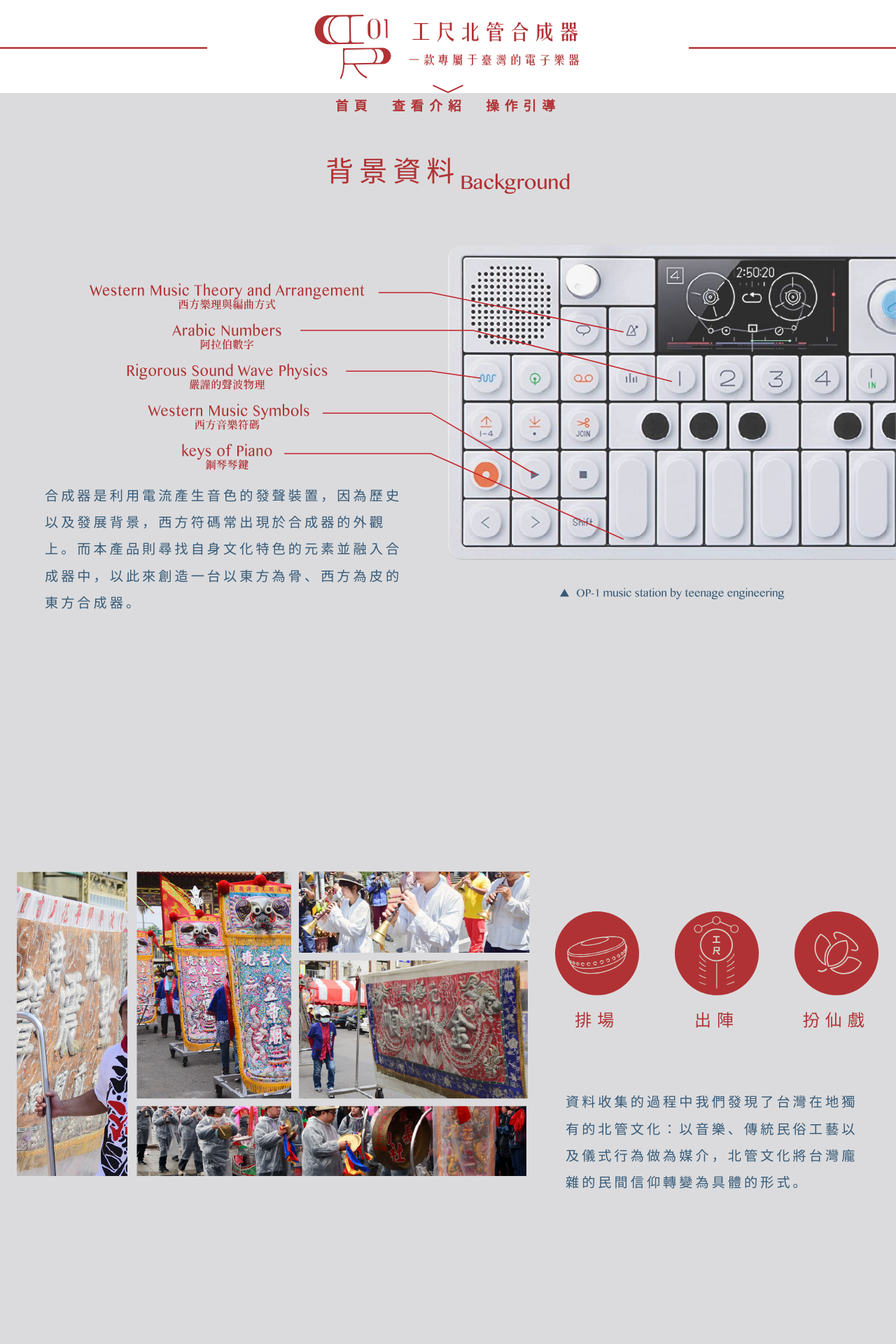
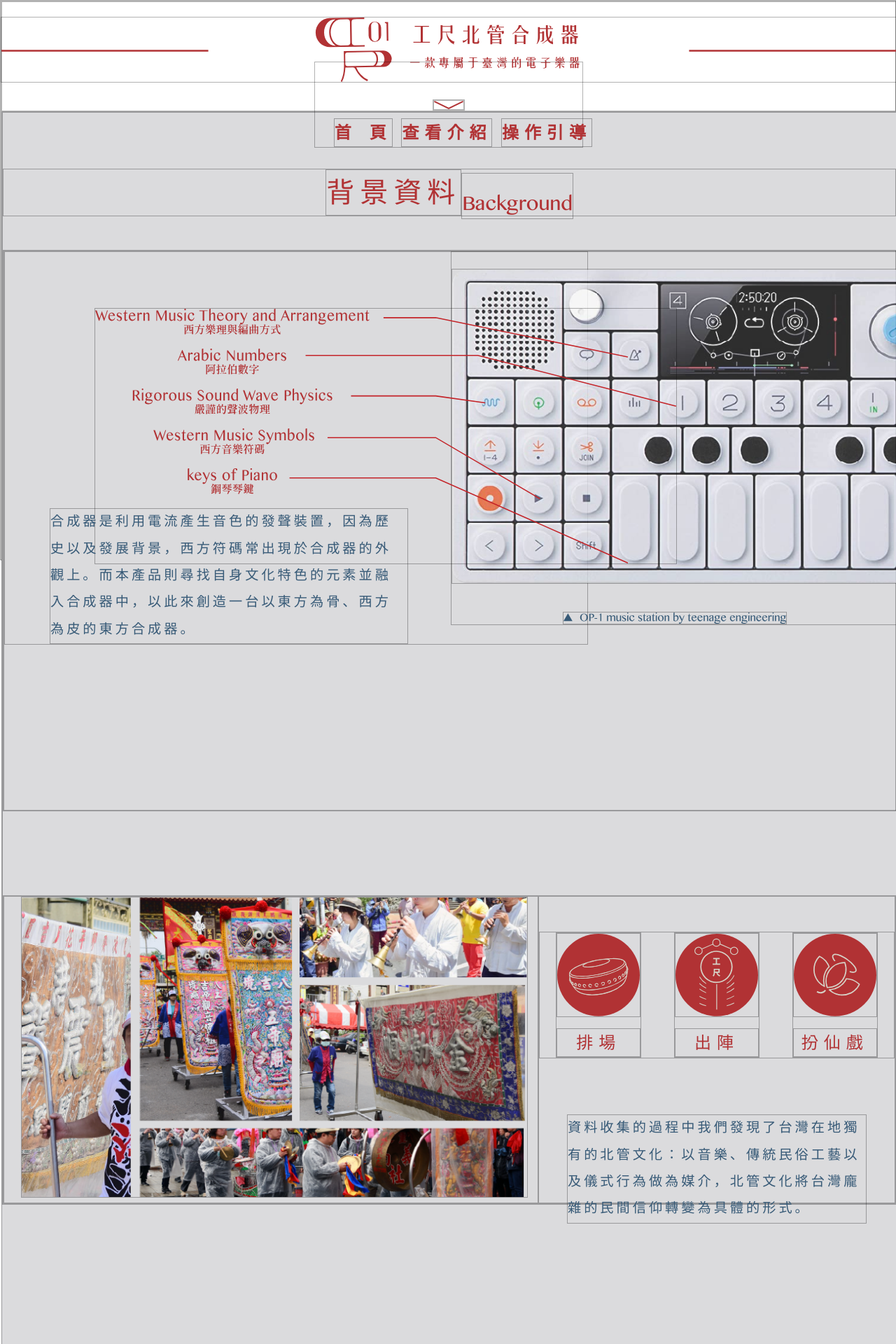
Before and after one commit to WinChiu/NTUST-Music-Project, a PHP site: page / in a window 1280 px wide; the page is wider, and only the part inside the window is pictured. Shown: the top 1920 px of that part at 70% size. Run offline with PHP 8.4, Linux system fonts and the light colour scheme; style sheets or scripts are compiled from the project's sources; some web fonts are replaced.

Commit message:
img size changed

```diff
--- a/index.html
+++ b/index.html
@@ -17,7 +17,7 @@
       <div id="menu">
         <img class="arrow" src="./assets/img/menu/menuArrowRed.svg" alt="" />
         <div class="toggle">
-          <h3 class="home">首頁</h3>
+          <h3 class="home">首&nbsp頁</h3>
           <h3 class="description">查看介紹</h3>
           <h3 class="play">操作引導</h3>
         </div>
--- a/src/sass/style.css
+++ b/src/sass/style.css
@@ -35,6 +35,7 @@
 }
 
 * {
+  border: solid 1px rgba(0, 0, 0, 0.3);
   position: relative;
   box-sizing: border-box;
   font-family: "GenWanMin-SB", "MyanmarMN";
@@ -51,6 +52,7 @@ html, body {
   background-color: #DBDBDD;
   position: absolute;
   z-index: 5;
+  width: 100vw;
 }
 
 #sectionDescription p {
@@ -99,27 +101,29 @@ html, body {
   align-items: center;
 }
 #logoRed #menu {
-  margin-top: 8px;
+  margin-top: 3vh;
   display: flex;
   flex-direction: column;
   justify-content: center;
   align-items: center;
 }
 #logoRed #menu img.arrow {
-  width: 44.6px;
+  width: 3.5vw;
 }
 #logoRed #menu .toggle {
   position: absolute;
-  width: 322px;
+  width: 30vw;
   text-align: center;
   display: flex;
-  justify-content: space-between;
+  justify-content: space-around;
   align-items: center;
 }
 #logoRed #menu .toggle h3 {
+  left: 1.6vw;
   color: #B13234;
   margin: 0;
-  margin-top: 48px;
+  margin-top: 10vh;
+  font-size: 3vh;
   letter-spacing: 1vh;
 }
 
@@ -147,7 +151,7 @@ html, body {
 #sectionDescription #background .synthesizer .keyboard .right {
   position: absolute;
   right: 0;
-  max-width: 50vw;
+  width: 50vw;
   display: flex;
   flex-direction: column;
   justify-content: space-around;
@@ -170,6 +174,7 @@ html, body {
   flex: 6;
 }
 #sectionDescription #background .culture .left img {
+  width: 95%;
   margin-left: 3vh;
 }
 #sectionDescription #background .culture .right {
@@ -276,6 +281,9 @@ html, body {
   max-width: 30vw;
 }
 
+#sectionDescription #counterfactual .designByPart {
+  width: 100vw;
+}
 #sectionDescription #counterfactual .designByPart .big {
   display: flex;
   align-items: center;
@@ -294,6 +302,9 @@ html, body {
   width: 100vw;
   margin-top: 10vh;
   display: flex;
+}
+#sectionDescription #counterfactual .designByPart .small img {
+  max-width: 100%;
 }
 
 #sectionDescription #footer {
--- a/src/sass/style.sass
+++ b/src/sass/style.sass
@@ -42,7 +42,7 @@ Scroll Bar
     color: $colorGrey
 
 *
-    //border: solid 1px rgba(black,0.3)
+    border: solid 1px rgba(black,0.3)
     position: relative
     box-sizing: border-box
     font-family: "GenWanMin-SB", "MyanmarMN"
@@ -57,6 +57,7 @@ html, body
     background-color: $colorGrey
     position: absolute
     z-index: 5
+    width: 100vw
     //display: none
 
 #sectionDescription p
@@ -96,26 +97,29 @@ html, body
     justify-content: center
     align-items: center
     #menu
-        margin-top: 8px
+        margin-top: 3vh
         display: flex
         flex-direction: column
         justify-content: center
         align-items: center
     #menu img.arrow
-        //height: 3vh
-        width: 44.6px
+        width: 3.5vw
     #menu .toggle
+        // left: 0vw
         position: absolute
-        width: 322px
+        width: 30vw
         text-align: center
         display: flex
-        justify-content: space-between
+        justify-content: space-around
         align-items: center
         h3
+            left: 1.6vw
             color: $colorDarkRed
             margin: 0
-            margin-top: 48px
+            margin-top: 10vh
+            font-size: 3vh
             letter-spacing: 1vh
+
 
 
 #sectionDescription #background .synthesizer .keyboard
@@ -138,7 +142,7 @@ html, body
     .right
         position: absolute
         right: 0
-        max-width: 50vw
+        width: 50vw
         display: flex
         flex-direction: column
         justify-content: space-around
@@ -156,6 +160,7 @@ html, body
     .left
         flex: 6
         img
+            width: 95%
             margin-left: 3vh
     .right
         flex: 4
@@ -237,6 +242,7 @@ html, body
     img
         max-width: 30vw
 #sectionDescription #counterfactual .designByPart
+    width: 100vw
     .big
         display: flex
         align-items: center
@@ -252,6 +258,8 @@ html, body
         width: 100vw
         margin-top: 10vh
         display: flex
+        img
+            max-width: 100%
 
 #sectionDescription #footer
     +size(100vw, 30vh)
```
